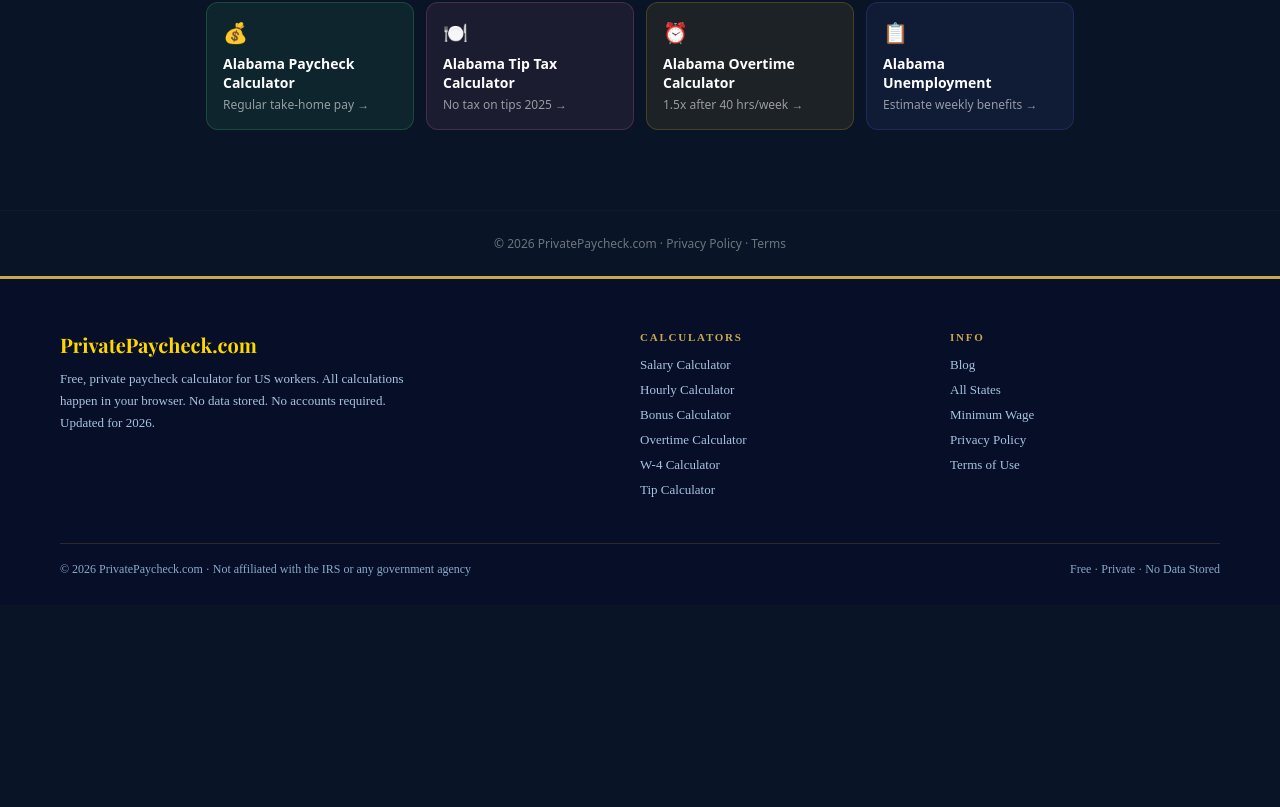
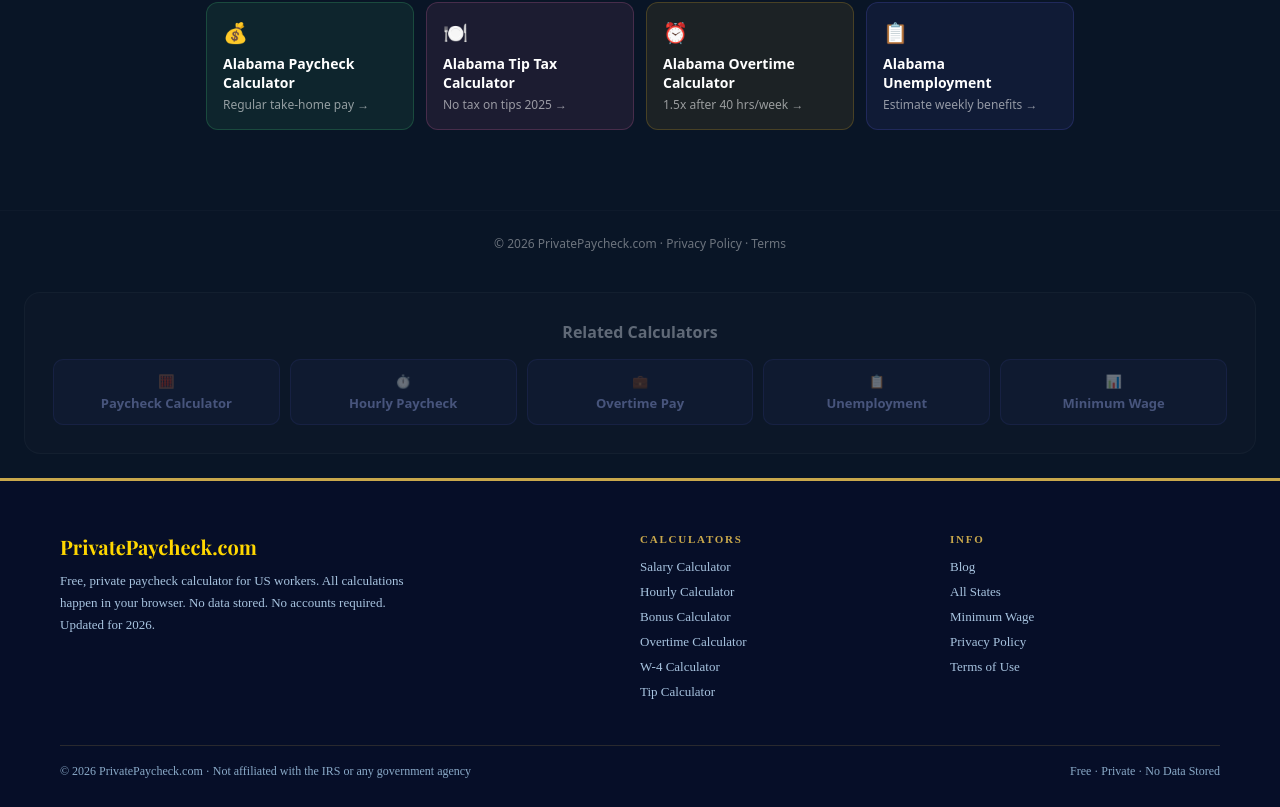
Before and after one commit to devqrcraft-ui/privatepaycheck, a Next.js app: page /bonus-calculator/alabama in a window 1280 px wide. Shown: the part 1609-2416 px from the top of the page. Before the commit the page ends 2214 px from the top, so only its background shows below. Built offline with nearby package versions, Linux system fonts and the light colour scheme.

Commit message:
seo: Related Calculators on hourly+tip+bonus+minimum-wage

```diff
--- a/src/app/bonus-calculator/[state]/page.tsx
+++ b/src/app/bonus-calculator/[state]/page.tsx
@@ -146,7 +146,18 @@ export default async function BonusPage({ params }: { params: Promise<{ state: s
 
       <footer style={{ textAlign:'center', padding:'24px', fontSize:'12px', opacity:0.4, borderTop:'1px solid rgba(255,255,255,0.06)', marginTop:'40px' }}>
         © 2026 PrivatePaycheck.com · <Link href="/privacy-policy" style={{ color:'inherit' }}>Privacy Policy</Link> · <Link href="/terms" style={{ color:'inherit' }}>Terms</Link>
-      </footer>
+            {/* Related Calculators */}
+      <div style={{ margin:'40px 0 0', padding:'28px', background:'rgba(255,255,255,0.03)', border:'1px solid rgba(255,255,255,0.08)', borderRadius:'16px' }}>
+        <h3 style={{ margin:'0 0 16px', fontSize:'16px', fontWeight:700, color:'#e2e8f0' }}>Related Calculators</h3>
+        <div style={{ display:'grid', gridTemplateColumns:'repeat(auto-fit,minmax(130px,1fr))', gap:'10px' }}>
+                <a href={`/${state}`} style={{ display:'flex', flexDirection:'column', alignItems:'center', gap:'4px', padding:'12px 8px', background:'rgba(99,102,241,0.1)', border:'1px solid rgba(99,102,241,0.25)', borderRadius:'10px', color:'#a5b4fc', fontWeight:600, textDecoration:'none', textAlign:'center', fontSize:'13px' }}><span>🧮</span><span>Paycheck Calculator</span></a>
+                <a href={`/hourly-paycheck-calculator/${state}`} style={{ display:'flex', flexDirection:'column', alignItems:'center', gap:'4px', padding:'12px 8px', background:'rgba(99,102,241,0.1)', border:'1px solid rgba(99,102,241,0.25)', borderRadius:'10px', color:'#a5b4fc', fontWeight:600, textDecoration:'none', textAlign:'center', fontSize:'13px' }}><span>⏱️</span><span>Hourly Paycheck</span></a>
+                <a href={`/overtime-calculator/${state}`} style={{ display:'flex', flexDirection:'column', alignItems:'center', gap:'4px', padding:'12px 8px', background:'rgba(99,102,241,0.1)', border:'1px solid rgba(99,102,241,0.25)', borderRadius:'10px', color:'#a5b4fc', fontWeight:600, textDecoration:'none', textAlign:'center', fontSize:'13px' }}><span>💼</span><span>Overtime Pay</span></a>
+                <a href={`/unemployment-calculator/${state}`} style={{ display:'flex', flexDirection:'column', alignItems:'center', gap:'4px', padding:'12px 8px', background:'rgba(99,102,241,0.1)', border:'1px solid rgba(99,102,241,0.25)', borderRadius:'10px', color:'#a5b4fc', fontWeight:600, textDecoration:'none', textAlign:'center', fontSize:'13px' }}><span>📋</span><span>Unemployment</span></a>
+                <a href={`/minimum-wage/${state}`} style={{ display:'flex', flexDirection:'column', alignItems:'center', gap:'4px', padding:'12px 8px', background:'rgba(99,102,241,0.1)', border:'1px solid rgba(99,102,241,0.25)', borderRadius:'10px', color:'#a5b4fc', fontWeight:600, textDecoration:'none', textAlign:'center', fontSize:'13px' }}><span>📊</span><span>Minimum Wage</span></a>
+        </div>
+      </div>
+</footer>
     </main>
   );
 }
```
Also changed, not shown: src/app/minimum-wage/[state]/page.tsx (+12 -1 lines).
